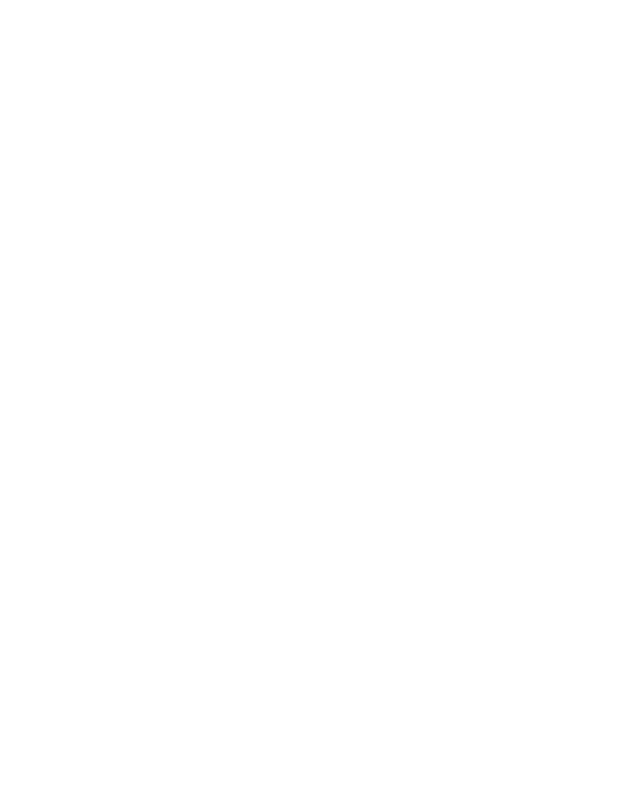
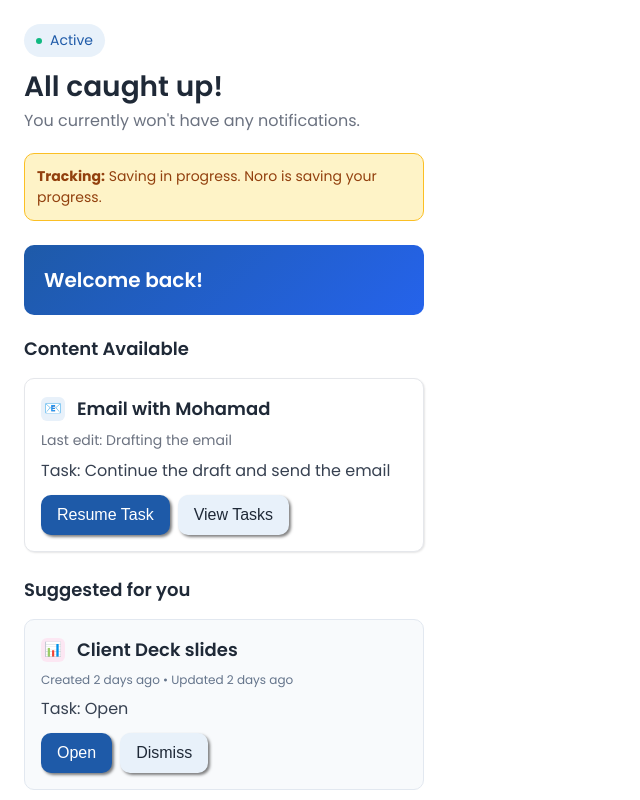
Before and after one commit to ngstephen1/noro, a browser extension: page extension/index.html in a window 1280 px wide. Shown: the whole page, without its empty margins (0-640 px from the left). Drawn offline with Linux system fonts and the light colour scheme; files that its build step writes are made by us from their sources.

Commit message:
feat: initial popup UI elements for style testing

```diff
--- a/extension/index.html
+++ b/extension/index.html
@@ -283,5 +283,51 @@
 	</head>
 
 	<body>
+		<div class="status-header">
+			<div class="status-badge">
+				<div class="status-dot"></div>
+				<span>Active</span>
+			</div>
+			<div class="status-message">All caught up!</div>
+			<div class="status-subtitle">You currently won't have any notifications.</div>
+		</div>
+		<div class="tracking-status"><strong>Tracking:</strong> Saving in progress. Noro is saving your progress.</div>
+		<div class="section">
+			<div class="welcome-back">
+				<div class="welcome-title">Welcome back!</div>
+			</div>
+
+			<div class="section-title">Content Available</div>
+
+			<div class="task-card">
+				<div class="task-header">
+					<div class="task-icon email">📧</div>
+					<div class="task-title">Email with Mohamad</div>
+				</div>
+				<div class="task-context">Last edit: Drafting the email</div>
+				<div class="task-description">Task: Continue the draft and send the email</div>
+				<div class="task-actions">
+					<button class="primary">Resume Task</button>
+					<button class="secondary">View Tasks</button>
+				</div>
+			</div>
+		</div>
+		<div class="section">
+			<div class="section-title">Suggested for you</div>
+
+			<div class="suggestion-card">
+				<div class="task-header">
+					<div class="task-icon slides">📊</div>
+					<div class="task-title">Client Deck slides</div>
+				</div>
+				<div class="suggestion-meta">Created 2 days ago • Updated 2 days ago</div>
+				<div class="task-description">Task: Open</div>
+				<div class="task-actions">
+					<button class="primary">Open</button>
+					<button class="secondary">Dismiss</button>
+				</div>
+			</div>
+		</div>
+		<script src="popup.js"></script>
 	</body>
 </html>
```
